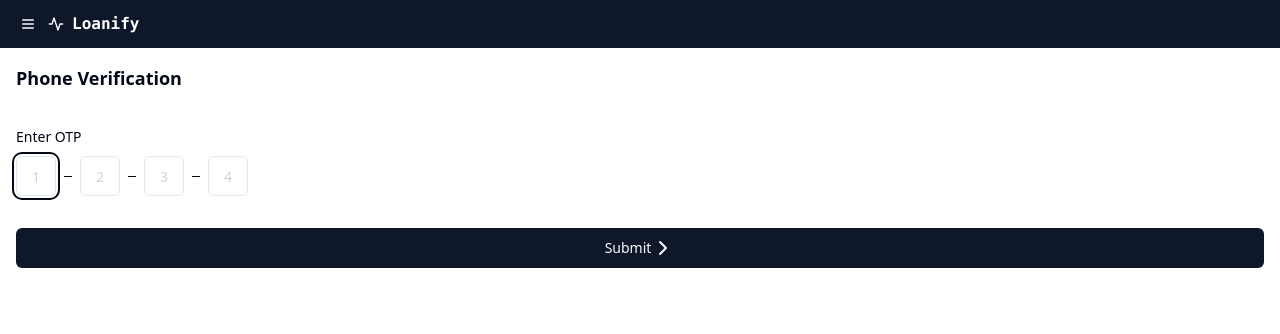
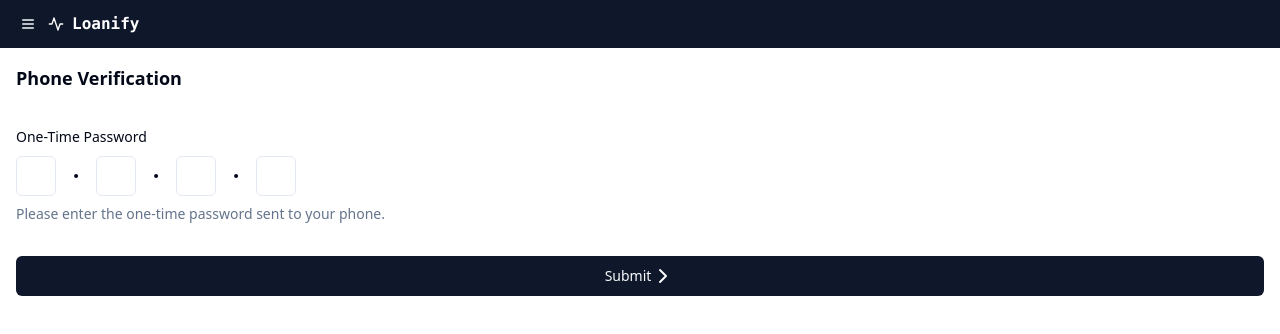
Before and after one commit to hnagrath09/loanify, a React (Vite) app: page /verification in a window 1280 px wide. Shown: the top 334 px of the page. Built offline with nearby package versions, Linux system fonts and the light colour scheme; the HTML template or start-up script is replaced by a standard one.

Commit message:
Added input-otp component from shadcn-ui

```diff
--- a/package.json
+++ b/package.json
@@ -23,6 +23,7 @@
     "class-variance-authority": "^0.7.0",
     "clsx": "^2.1.0",
     "date-fns": "^3.3.1",
+    "input-otp": "^1.0.1",
     "lucide-react": "^0.323.0",
     "react": "^18.2.0",
     "react-day-picker": "^8.10.0",
--- a/src/App.tsx
+++ b/src/App.tsx
@@ -1,27 +1,29 @@
-import { RouterProvider, createBrowserRouter } from 'react-router-dom';
+import { RouterProvider, createBrowserRouter } from "react-router-dom";
 
-import { AppProvider } from './state';
-import Navbar from './components/navbar';
-import SoftOffer from './pages/soft-offer';
-import Registration from './pages/registration';
-import Verification from './pages/verification';
-import EmploymentInfo from './pages/employment-info';
-import LoadRequirement from './pages/loan-requirement';
-import PersonalInformation from './pages/personal-information';
+import { AppProvider } from "./state";
+import Navbar from "./components/navbar";
+import SoftOffer from "./pages/soft-offer";
+import Registration from "./pages/registration";
+import Verification from "./pages/verification";
+import EmploymentInfo from "./pages/employment-info";
+import LoadRequirement from "./pages/loan-requirement";
+import PersonalInformation from "./pages/personal-information";
+import Documents from "./pages/documents";
 
 const router = createBrowserRouter([
-  { path: '/', element: <Registration /> },
-  { path: '/verification', element: <Verification /> },
-  { path: '/personal-information', element: <PersonalInformation /> },
-  { path: '/employment-info', element: <EmploymentInfo /> },
-  { path: '/loan-requirement', element: <LoadRequirement /> },
-  { path: '/soft-offer', element: <SoftOffer /> },
+  { path: "/", element: <Registration /> },
+  { path: "/verification", element: <Verification /> },
+  { path: "/personal-information", element: <PersonalInformation /> },
+  { path: "/employment-info", element: <EmploymentInfo /> },
+  { path: "/loan-requirement", element: <LoadRequirement /> },
+  { path: "/soft-offer", element: <SoftOffer /> },
+  { path: "/documents", element: <Documents /> },
 ]);
 
 export default function App() {
   return (
     <AppProvider>
-      <div className="flex flex-col h-screen overflow-hidden">
+      <div className="flex h-screen flex-col overflow-hidden">
         <Navbar />
         <div className="flex-1 overflow-y-auto">
           <RouterProvider router={router} />
--- /dev/null
+++ b/src/components/ui/input-otp.tsx
@@ -0,0 +1,62 @@
+import * as React from "react"
+import { OTPInput, SlotProps } from "input-otp"
+import { Dot } from "lucide-react"
+
+import { cn } from "@/lib/utils"
+
+const InputOTP = React.forwardRef<
+  React.ElementRef<typeof OTPInput>,
+  React.ComponentPropsWithoutRef<typeof OTPInput>
+>(({ className, ...props }, ref) => (
+  <OTPInput
+    ref={ref}
+    containerClassName={cn("flex items-center gap-2", className)}
+    {...props}
+  />
+))
+InputOTP.displayName = "InputOTP"
+
+const InputOTPGroup = React.forwardRef<
+  React.ElementRef<"div">,
+  React.ComponentPropsWithoutRef<"div">
+>(({ className, ...props }, ref) => (
+  <div ref={ref} className={cn("flex items-center", className)} {...props} />
+))
+InputOTPGroup.displayName = "InputOTPGroup"
+
+const InputOTPSlot = React.forwardRef<
+  React.ElementRef<"div">,
+  SlotProps & React.ComponentPropsWithoutRef<"div">
+>(({ char, hasFakeCaret, isActive, className, ...props }, ref) => {
+  return (
+    <div
+      ref={ref}
+      className={cn(
+        "relative flex h-10 w-10 items-center justify-center border-y border-r border-input text-sm transition-all first:rounded-l-md first:border-l last:rounded-r-md",
+        isActive && "z-10 ring-2 ring-offset-background ring-ring",
+        className
+      )}
+      {...props}
+    >
+      {char}
+      {hasFakeCaret && (
+        <div className="pointer-events-none absolute inset-0 flex items-center justify-center">
+          <div className="animate-caret-blink h-4 w-px bg-foreground duration-1000" />
+        </div>
+      )}
+    </div>
+  )
+})
+InputOTPSlot.displayName = "InputOTPSlot"
+
+const InputOTPSeparator = React.forwardRef<
+  React.ElementRef<"div">,
+  React.ComponentPropsWithoutRef<"div">
+>(({ ...props }, ref) => (
+  <div ref={ref} role="separator" {...props}>
+    <Dot />
+  </div>
+))
+InputOTPSeparator.displayName = "InputOTPSeparator"
+
+export { InputOTP, InputOTPGroup, InputOTPSlot, InputOTPSeparator }
--- a/src/components/ui/otp.tsx
+++ /dev/null
@@ -1,72 +0,0 @@
-import { Input } from "@/components/ui/input";
-import { useState, Fragment, useRef, useEffect } from "react";
-
-type OtpInputProps = {
-  length: number;
-  onOtpChange: (otp: number) => void;
-};
-
-let currentOtpIndex: number = 0;
-
-const Otp = ({ length, onOtpChange }: OtpInputProps): JSX.Element => {
-  const [tempOtp, setTempOtp] = useState<string[]>(
-    new Array(length || 6).fill(""),
-  );
-  const [activeOtpIndex, setActiveOtpIndex] = useState<number>(0);
-  const inputRef = useRef<HTMLInputElement>(null);
-
-  const handleOnchange = ({
-    target,
-  }: React.ChangeEvent<HTMLInputElement>): void => {
-    const { value } = target;
-    const newOtp: string[] = [...tempOtp];
-    newOtp[currentOtpIndex] = value.substring(value.length - 1);
-
-    if (!value) setActiveOtpIndex(currentOtpIndex - 1);
-    else setActiveOtpIndex(currentOtpIndex + 1);
-
-    setTempOtp(newOtp);
-    onOtpChange(
-      isNaN(parseInt(newOtp.join(""))) ? 0 : parseInt(newOtp.join("")),
-    );
-    // otp = isNaN(parseInt(tempOtp.join(''))) ? 0 : parseInt(tempOtp.join(''));
-  };
-
-  const handleOnKeyDown = (
-    { key }: React.KeyboardEvent<HTMLInputElement>,
-    index: number,
-  ) => {
-    currentOtpIndex = index;
-    if (key === "Backspace") {
-      setActiveOtpIndex(currentOtpIndex - 1);
-    }
-  };
-
-  useEffect(() => {
-    inputRef.current?.focus();
-  }, [activeOtpIndex]);
-
-  return (
-    <div className="flex w-fit items-center space-x-2">
-      {tempOtp.map((_, index) => {
-        return (
-          <Fragment key={index}>
-            <Input
-              ref={index === activeOtpIndex ? inputRef : null}
-              onChange={handleOnchange}
-              onKeyDown={(e) => handleOnKeyDown(e, index)}
-              className="w-10 text-center placeholder:text-slate-300 dark:placeholder:text-slate-500"
-              placeholder={(index + 1).toString()}
-              value={tempOtp[index]}
-            />
-            {index === tempOtp.length - 1 ? null : (
-              <span className="bg-foreground w-2 py-[0.5px]" />
-            )}
-          </Fragment>
-        );
-      })}
-    </div>
-  );
-};
-
-export default Otp;
--- /dev/null
+++ b/src/pages/documents.tsx
@@ -0,0 +1,88 @@
+import { z } from "zod";
+import { useForm } from "react-hook-form";
+import { useNavigate } from "react-router-dom";
+import { zodResolver } from "@hookform/resolvers/zod";
+
+import {
+  Form,
+  FormControl,
+  FormField,
+  FormItem,
+  FormLabel,
+  FormMessage,
+} from "@/components/ui/form";
+import {
+  Select,
+  SelectContent,
+  SelectItem,
+  SelectTrigger,
+  SelectValue,
+} from "@/components/ui/select";
+import { useAppState } from "@/hooks/use-app-state";
+
+const formSchema = z.object({
+  identityProof: z.enum([
+    "aadhaar",
+    "pan",
+    "passport",
+    "voter",
+    "drivingLicense",
+  ]),
+});
+
+export default function Documents() {
+  const navigate = useNavigate();
+  const [state, setState] = useAppState();
+
+  const form = useForm<z.infer<typeof formSchema>>({
+    resolver: zodResolver(formSchema),
+    defaultValues: state,
+  });
+
+  function onSubmit(data: z.infer<typeof formSchema>) {
+    setState({ ...state, ...data });
+    navigate("");
+  }
+
+  return (
+    <Form {...form}>
+      <form onSubmit={form.handleSubmit(onSubmit)}>
+        <div className="grid gap-8 p-4">
+          <h2 className="text-lg font-semibold">Upload Documents</h2>
+
+          <FormField
+            control={form.control}
+            name="identityProof"
+            render={({ field }) => (
+              <FormItem>
+                <FormLabel>Name as per your PAN</FormLabel>
+                <FormControl>
+                  <Select
+                    defaultValue={field.value}
+                    onValueChange={field.onChange}
+                  >
+                    <FormControl>
+                      <SelectTrigger>
+                        <SelectValue placeholder="Select Identity Document" />
+                      </SelectTrigger>
+                    </FormControl>
+                    <SelectContent>
+                      <SelectItem value="aadhaar">Aadhaar</SelectItem>
+                      <SelectItem value="pan">Pan Card</SelectItem>
+                      <SelectItem value="passport">Passport</SelectItem>
+                      <SelectItem value="voter">Voter ID Card</SelectItem>
+                      <SelectItem value="drivingLicense">
+                        Driving License
+                      </SelectItem>
+                    </SelectContent>
+                  </Select>
+                </FormControl>
+                <FormMessage />
+              </FormItem>
+            )}
+          />
+        </div>
+      </form>
+    </Form>
+  );
+}
--- a/src/pages/soft-offer.tsx
+++ b/src/pages/soft-offer.tsx
@@ -1,18 +1,18 @@
 import { useMemo } from "react";
+import { Check } from "lucide-react";
+import { Link } from "react-router-dom";
 import {
   Card,
   CardContent,
-  CardDescription,
   CardFooter,
   CardHeader,
   CardTitle,
 } from "@/components/ui/card";
 import { useAppState } from "@/hooks/use-app-state";
 import { Button } from "@/components/ui/button";
-import { Check } from "lucide-react";
 
 export default function SoftOffer() {
-  const [state, setState] = useAppState();
+  const [state] = useAppState();
 
   const loanPurpose = state?.loanPurpose;
 
@@ -70,9 +70,11 @@ export default function SoftOffer() {
           </p>
         </CardContent>
         <CardFooter>
-          <Button className="w-full">
-            <Check className="mr-2 h-4 w-4" /> Proceed
-          </Button>
+          <Link to="/documents">
+            <Button className="w-full">
+              <Check className="mr-2 h-4 w-4" /> Proceed
+            </Button>
+          </Link>
         </CardFooter>
       </Card>
     </div>
--- a/src/pages/verification.tsx
+++ b/src/pages/verification.tsx
@@ -1,29 +1,36 @@
-import { z } from 'zod';
-import { useForm } from 'react-hook-form';
-import { ChevronRight } from 'lucide-react';
-import { useNavigate } from 'react-router-dom';
-import { zodResolver } from '@hookform/resolvers/zod';
+import { z } from "zod";
+import { Fragment } from "react";
+import { useForm } from "react-hook-form";
+import { ChevronRight } from "lucide-react";
+import { useNavigate } from "react-router-dom";
+import { zodResolver } from "@hookform/resolvers/zod";
 
 import {
   Form,
   FormControl,
+  FormDescription,
   FormField,
   FormItem,
   FormLabel,
   FormMessage,
-} from '@/components/ui/form';
-import Otp from '@/components/ui/otp';
-import { Button } from '@/components/ui/button';
+} from "@/components/ui/form";
+import {
+  InputOTP,
+  InputOTPGroup,
+  InputOTPSeparator,
+  InputOTPSlot,
+} from "@/components/ui/input-otp";
+import { Button } from "@/components/ui/button";
 
 const formSchema = z
   .object({
     otp: z.coerce.number({
-      required_error: 'Please enter valid otp received on sms',
+      required_error: "Please enter valid otp received on sms",
     }),
   })
   .refine(({ otp }) => otp === 1234, {
-    message: 'Please enter valid otp received on sms',
-    path: ['otp'],
+    message: "Please enter valid otp received on sms",
+    path: ["otp"],
   });
 
 export default function Verfication() {
@@ -35,7 +42,7 @@ export default function Verfication() {
   });
 
   function onSubmit() {
-    navigate('/personal-information', { replace: true });
+    navigate("/personal-information", { replace: true });
   }
 
   return (
@@ -49,10 +56,31 @@ export default function Verfication() {
             name="otp"
             render={({ field }) => (
               <FormItem>
-                <FormLabel>Enter OTP</FormLabel>
+                <FormLabel>One-Time Password</FormLabel>
                 <FormControl>
-                  <Otp length={4} onOtpChange={field.onChange} />
+                  <InputOTP
+                    maxLength={4}
+                    render={({ slots }) => (
+                      <InputOTPGroup className="gap-2">
+                        {slots.map((slot, index) => (
+                          <Fragment key={index}>
+                            <InputOTPSlot
+                              className="rounded-md border"
+                              {...slot}
+                            />
+                            {index !== slots.length - 1 && (
+                              <InputOTPSeparator />
+                            )}
+                          </Fragment>
+                        ))}
+                      </InputOTPGroup>
+                    )}
+                    {...field}
+                  />
                 </FormControl>
+                <FormDescription>
+                  Please enter the one-time password sent to your phone.
+                </FormDescription>
                 <FormMessage />
               </FormItem>
             )}
--- a/src/state.tsx
+++ b/src/state.tsx
@@ -18,6 +18,7 @@ type FormFields = {
     | "education-loan"
     | "vehicle-loan";
   amountRequired?: number;
+  identityProof?: "aadhaar" | "pan" | "passport" | "voter" | "drivingLicense";
 };
 
 export const AppStateContext = createContext<
@@ -28,6 +29,7 @@ export function AppProvider({ children }: { children: ReactNode }) {
   const [value, setValue] = useState<FormFields>({
     employmentType: "salaried",
     amountRequired: 100000,
+    identityProof: "aadhaar",
   });
   console.log(value);
 
```
Also changed, not shown: tailwind.config.js (+44 -39 lines), 1 other file (tests, documents, lock files or other folders).
